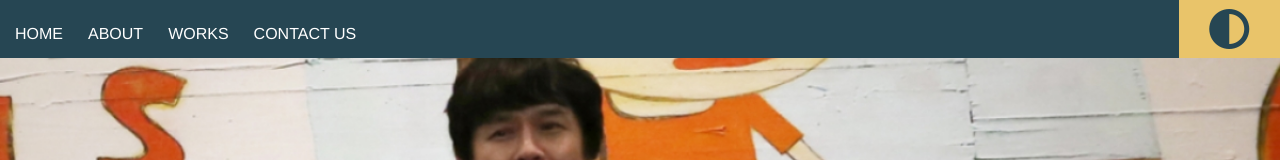
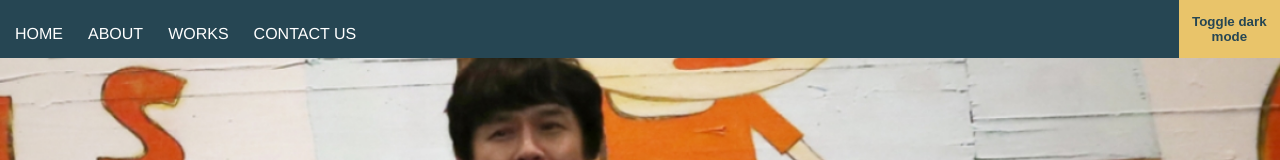
Before and after one commit to ixd2020/webcoding-project-1-HuiLing29, a plain HTML site: page 204235Z_huiling_YOSHIMOTO/index.html in a window 1280 px wide. Shown: the top 160 px of the page. Drawn offline with Linux system fonts and the light colour scheme; a script that the page names is missing.

Commit message:
Add files via upload

```diff
--- a/204235Z_huiling_YOSHIMOTO/index.html
+++ b/204235Z_huiling_YOSHIMOTO/index.html
@@ -25,7 +25,7 @@
                 <li><a href="contact.html">CONTACT US</a></li>
             </ul>
             <button id="dark" onclick="myFunction()">
-                <i class="fas fa-adjust fa-3x"></i>
+                Toggle dark mode
             </button>
         </div>
         <p id="noname">YOSHITOMO NARA</p>
```
